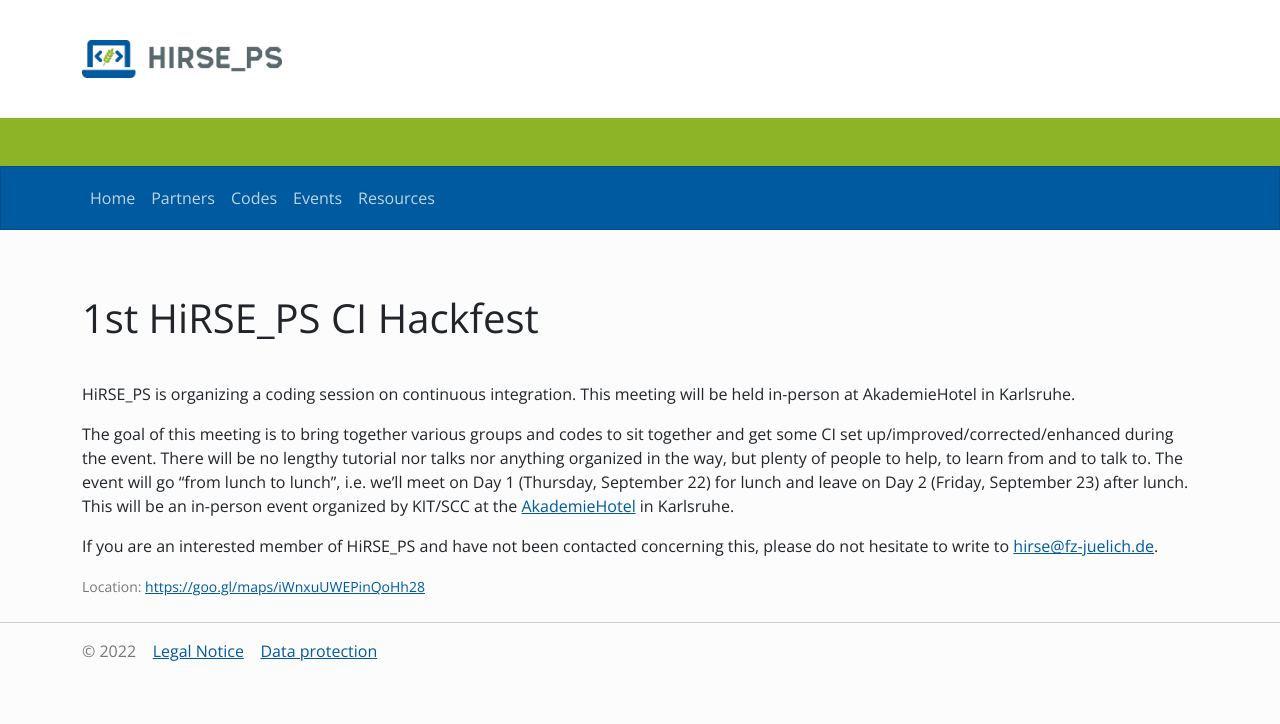
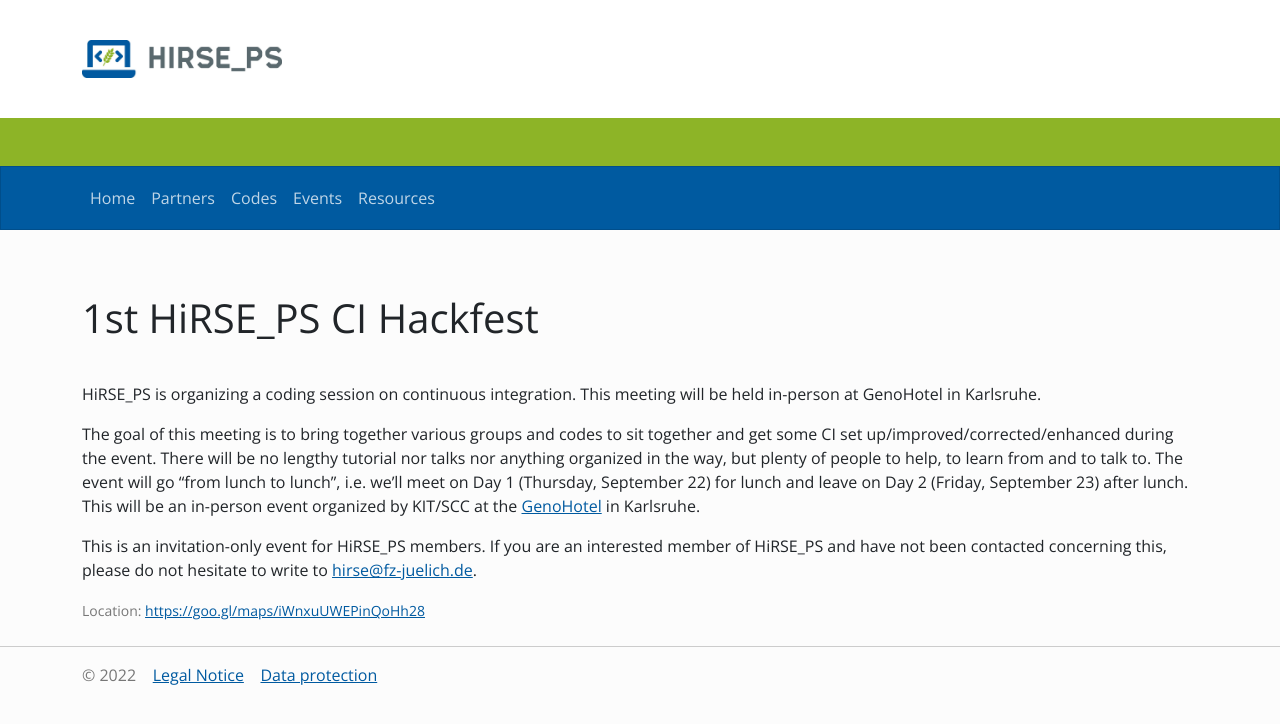
Before and after one commit to Helmholtz-HiRSE/helmholtz-hirse.github.io, a Jekyll site: the page built from _events/2022_09_22-ci-hackfest_1.md, in a window 1280 px wide. Shown: the top 724 px of the page. Built offline with Jekyll 4.4.1, drawn with Linux system fonts in a browser that asks for light colours; nearby versions of some CDN libraries.

Commit message:
Update 2022_09_22-ci-hackfest_1.md

```diff
--- a/_events/2022_09_22-ci-hackfest_1.md
+++ b/_events/2022_09_22-ci-hackfest_1.md
@@ -7,9 +7,9 @@ location: https://goo.gl/maps/iWnxuUWEPinQoHh28
 excerpt_separator: <!--more-->
 ---
 
-HiRSE_PS is organizing a coding session on continuous integration. This meeting will be held in-person at AkademieHotel in Karlsruhe.
+HiRSE_PS is organizing a coding session on continuous integration. This meeting will be held in-person at GenoHotel in Karlsruhe.
 <!--more-->
 
-The goal of this meeting is to bring together various groups and codes to sit together and get some CI set up/improved/corrected/enhanced during the event. There will be no lengthy tutorial nor talks nor anything organized in the way, but plenty of people to help, to learn from and to talk to. The event will go "from lunch to lunch", i.e. we'll meet on Day 1 (Thursday, September 22) for lunch and leave on Day 2 (Friday, September 23) after lunch. This will be an in-person event organized by KIT/SCC at the [AkademieHotel](https://goo.gl/maps/iWnxuUWEPinQoHh28) in Karlsruhe.
+The goal of this meeting is to bring together various groups and codes to sit together and get some CI set up/improved/corrected/enhanced during the event. There will be no lengthy tutorial nor talks nor anything organized in the way, but plenty of people to help, to learn from and to talk to. The event will go "from lunch to lunch", i.e. we'll meet on Day 1 (Thursday, September 22) for lunch and leave on Day 2 (Friday, September 23) after lunch. This will be an in-person event organized by KIT/SCC at the [GenoHotel](https://goo.gl/maps/iWnxuUWEPinQoHh28) in Karlsruhe.
 
- If you are an interested member of HiRSE_PS and have not been contacted concerning this, please do not hesitate to write to [hirse@fz-juelich.de](mailto:hirse@fz-juelich.de).
+ This is an invitation-only event for HiRSE_PS members. If you are an interested member of HiRSE_PS and have not been contacted concerning this, please do not hesitate to write to [hirse@fz-juelich.de](mailto:hirse@fz-juelich.de).
```
